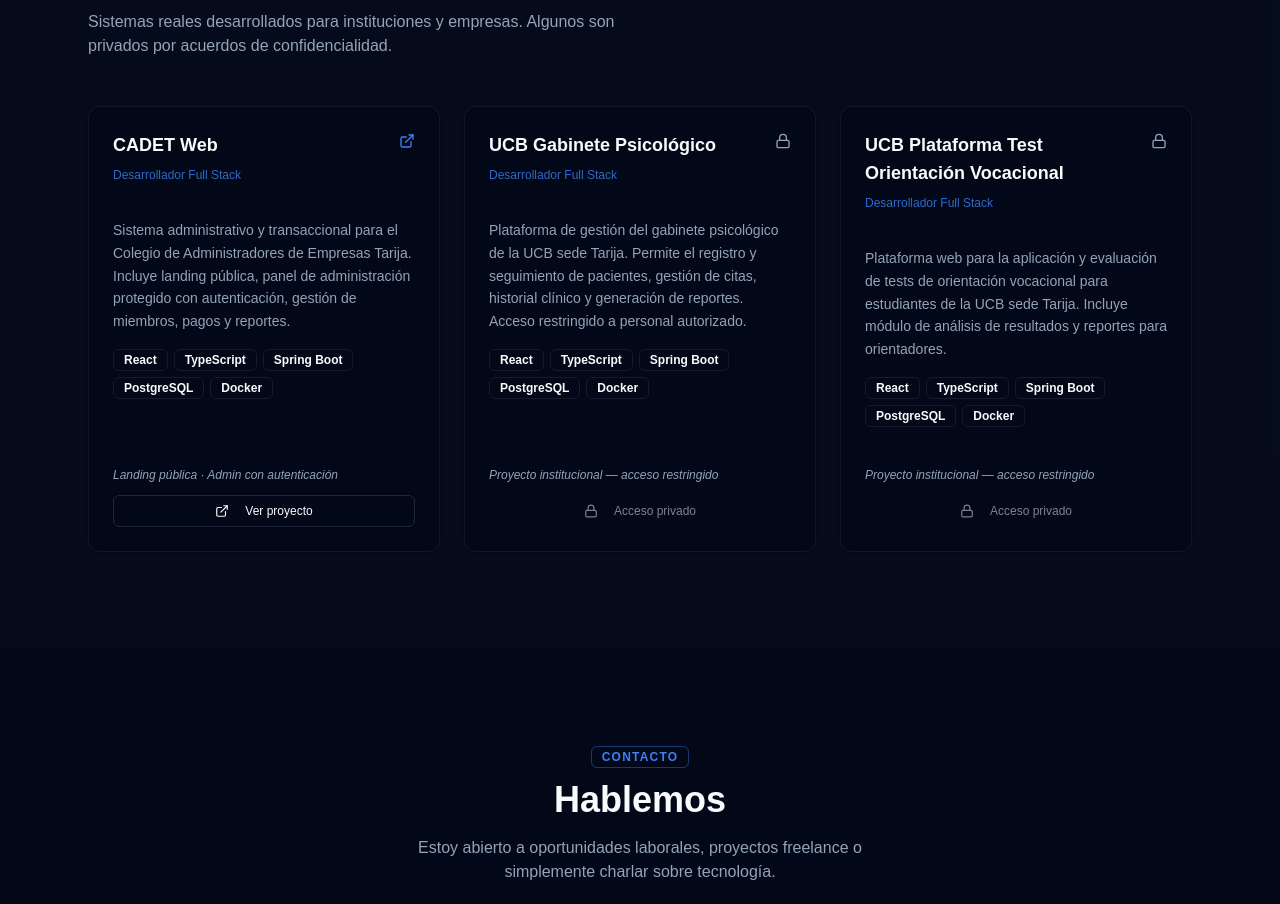
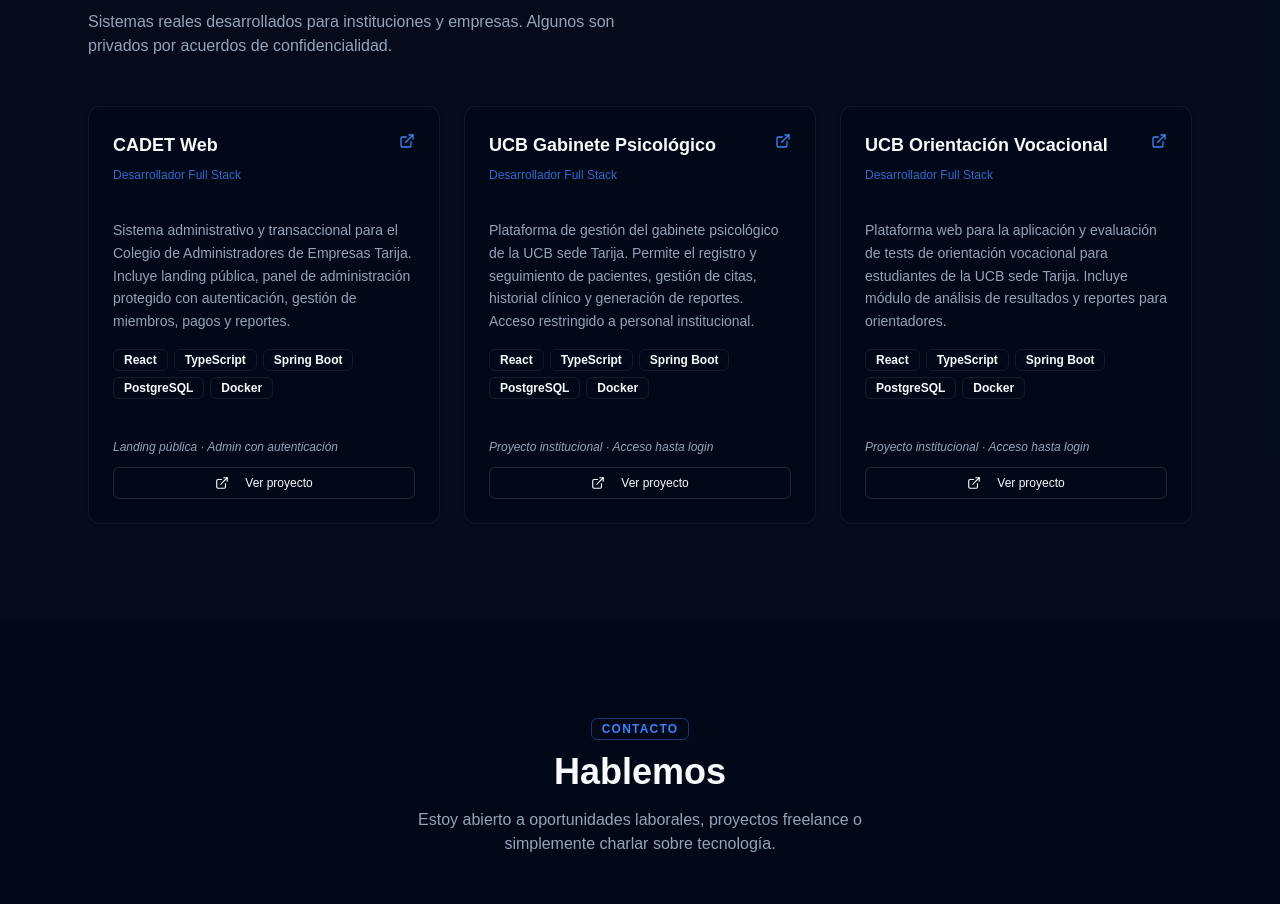
Before and after one commit to Kevinho71/mi-portfolio, a Next.js app: page / in a window 1280 px wide. Shown: the part 2340-3244 px from the top of the page. Built offline with nearby package versions, Linux system fonts and the light colour scheme.

Commit message:
added urls for three projects

```diff
--- a/src/components/sections/Projects.tsx
+++ b/src/components/sections/Projects.tsx
@@ -11,26 +11,28 @@
       "Sistema administrativo y transaccional para el Colegio de Administradores de Empresas Tarija. Incluye landing pública, panel de administración protegido con autenticación, gestión de miembros, pagos y reportes.",
     tech: ["React", "TypeScript", "Spring Boot", "PostgreSQL", "Docker"],
     type: "public",
-    url: "https://kevinho71.github.io/mi-portfolio/",
+    url: "https://www.cadet.org.bo/",
     note: "Landing pública · Admin con autenticación",
   },
   {
     name: "UCB Gabinete Psicológico",
     role: "Desarrollador Full Stack",
     description:
-      "Plataforma de gestión del gabinete psicológico de la UCB sede Tarija. Permite el registro y seguimiento de pacientes, gestión de citas, historial clínico y generación de reportes. Acceso restringido a personal autorizado.",
+      "Plataforma de gestión del gabinete psicológico de la UCB sede Tarija. Permite el registro y seguimiento de pacientes, gestión de citas, historial clínico y generación de reportes. Acceso restringido a personal institucional.",
     tech: ["React", "TypeScript", "Spring Boot", "PostgreSQL", "Docker"],
-    type: "private",
-    note: "Proyecto institucional — acceso restringido",
+    type: "public",
+    url: "https://gabinete-psi-f.alexa.tja.ucb.edu.bo/",
+    note: "Proyecto institucional · Acceso hasta login",
   },
   {
-    name: "UCB Plataforma Test Orientación Vocacional",
+    name: "UCB Orientación Vocacional",
     role: "Desarrollador Full Stack",
     description:
       "Plataforma web para la aplicación y evaluación de tests de orientación vocacional para estudiantes de la UCB sede Tarija. Incluye módulo de análisis de resultados y reportes para orientadores.",
     tech: ["React", "TypeScript", "Spring Boot", "PostgreSQL", "Docker"],
-    type: "private",
-    note: "Proyecto institucional — acceso restringido",
+    type: "public",
+    url: "https://front-ov-dev.alexa.tja.ucb.edu.bo/",
+    note: "Proyecto institucional · Acceso hasta login",
   },
 ]
 
```
